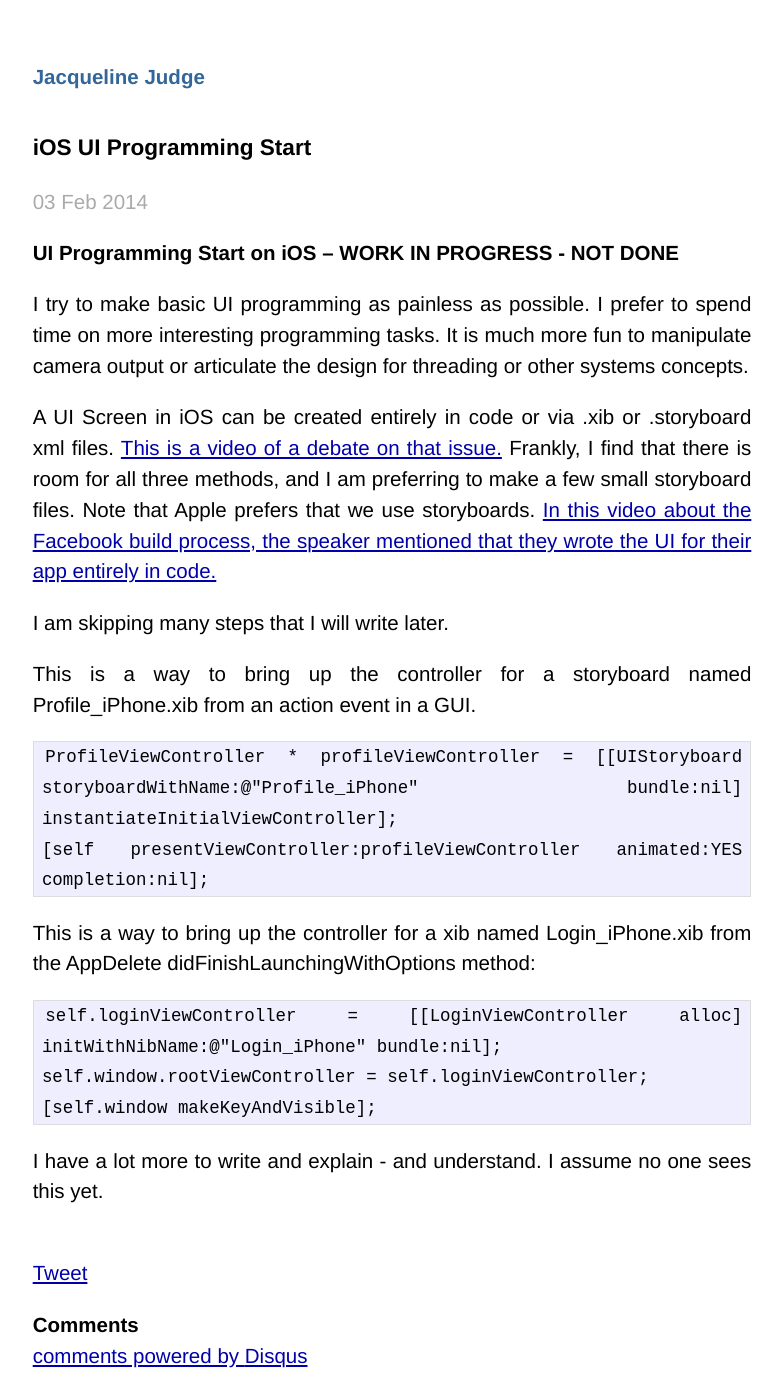
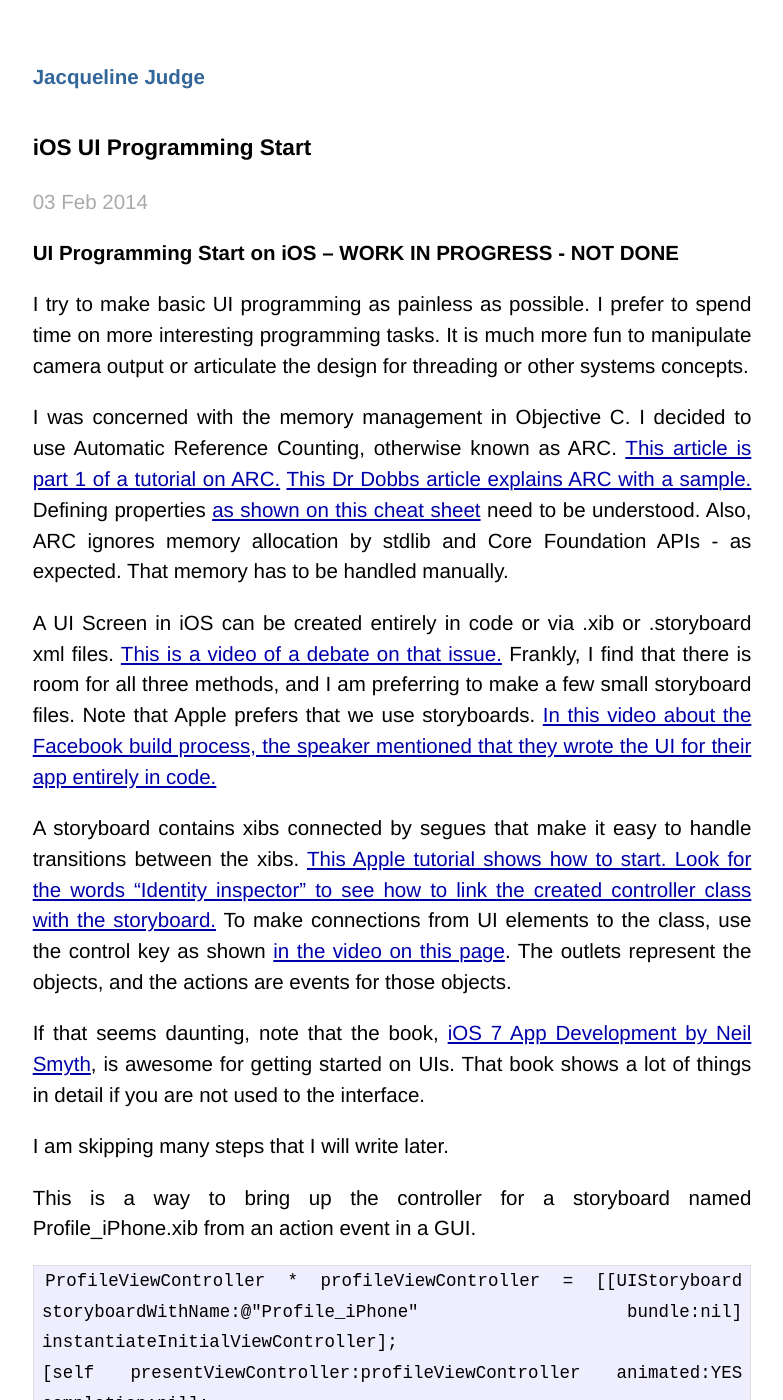
Before and after one commit to jjudge7/jjudge7.github.io, a Jekyll site: the page built from _posts/2014-02-03-begin.md, in a window 1280 px wide and 1400 px high. Shown: the whole window, without its empty margins (248-1031 px from the left). Built offline with Jekyll 4.4.1, drawn with Linux system fonts in a browser that asks for light colours; comment, search, counter and statistics services are not loaded.

Commit message:
Updated first post

```diff
--- a/_posts/2014-02-03-begin.md
+++ b/_posts/2014-02-03-begin.md
@@ -7,7 +7,14 @@ title: "iOS UI Programming Start"
 
 I try to make basic UI programming as painless as possible.  I prefer to spend time on more interesting programming tasks.  It is much more fun to manipulate camera output or articulate the design for threading or other systems concepts.
 
+I was concerned with the memory management in Objective C.  I decided to use Automatic Reference Counting, otherwise known as ARC.  [This article is part 1 of a tutorial on ARC.](http://www.raywenderlich.com/5677/beginning-arc-in-ios-5-part-1)  [This Dr Dobbs article explains ARC with a sample.](
+http://www.drdobbs.com/mobile/automatic-reference-counting-on-ios/240000820) Defining properties [as shown on this cheat sheet](http://cdn1.raywenderlich.com/downloads/RW-Objective-C-Cheatsheet-v-1-5.pdf) need to be understood.  Also, ARC ignores memory allocation by stdlib and Core Foundation APIs - as expected.  That memory has to be handled manually.
+
 A UI Screen in iOS can be created entirely in code or via .xib or .storyboard xml files.  [This is a video of a debate on that issue.](http://www.raywenderlich.com/51992/storyboards-vs-nibs-vs-code-the-great-debate) Frankly, I find that there is room for all three methods, and I am preferring to make a few small storyboard files.  Note that Apple prefers that we use storyboards.  [In this video about the Facebook build process, the speaker mentioned that they wrote the UI for their app entirely in code.](http://www.youtube.com/watch?v=I5RqcYzrY4Y&feature=youtu.be&t=15m20s)
+
+A storyboard contains xibs connected by segues that make it easy to handle transitions between the xibs. [This Apple tutorial shows how to start.  Look for the words "Identity inspector" to see how to link the created controller class with the storyboard.](https://developer.apple.com/library/ios/referencelibrary/GettingStarted/RoadMapiOS/SecondTutorial.html#//apple_ref/doc/uid/TP40011343-CH8-SW1)  To make connections from UI elements to the class, use the control key as shown [in the video on this page](http://oleb.net/blog/2011/06/creating-outlets-and-actions-via-drag-and-drop-in-xcode-4/).  The outlets represent the objects, and the actions are events for those objects.
+
+If that seems daunting, note that the book, [iOS 7 App Development by Neil Smyth](http://www.amazon.com/iOS-7-App-Development-Essentials-ebook/dp/B00FPT5BKK/ref=sr_1_1?s=digital-text&ie=UTF8&qid=1391741951&sr=1-1), is awesome for getting started on UIs.  That book shows a lot of things in detail if you are not used to the interface.
 
 I am skipping many steps that I will write later.
 
```
